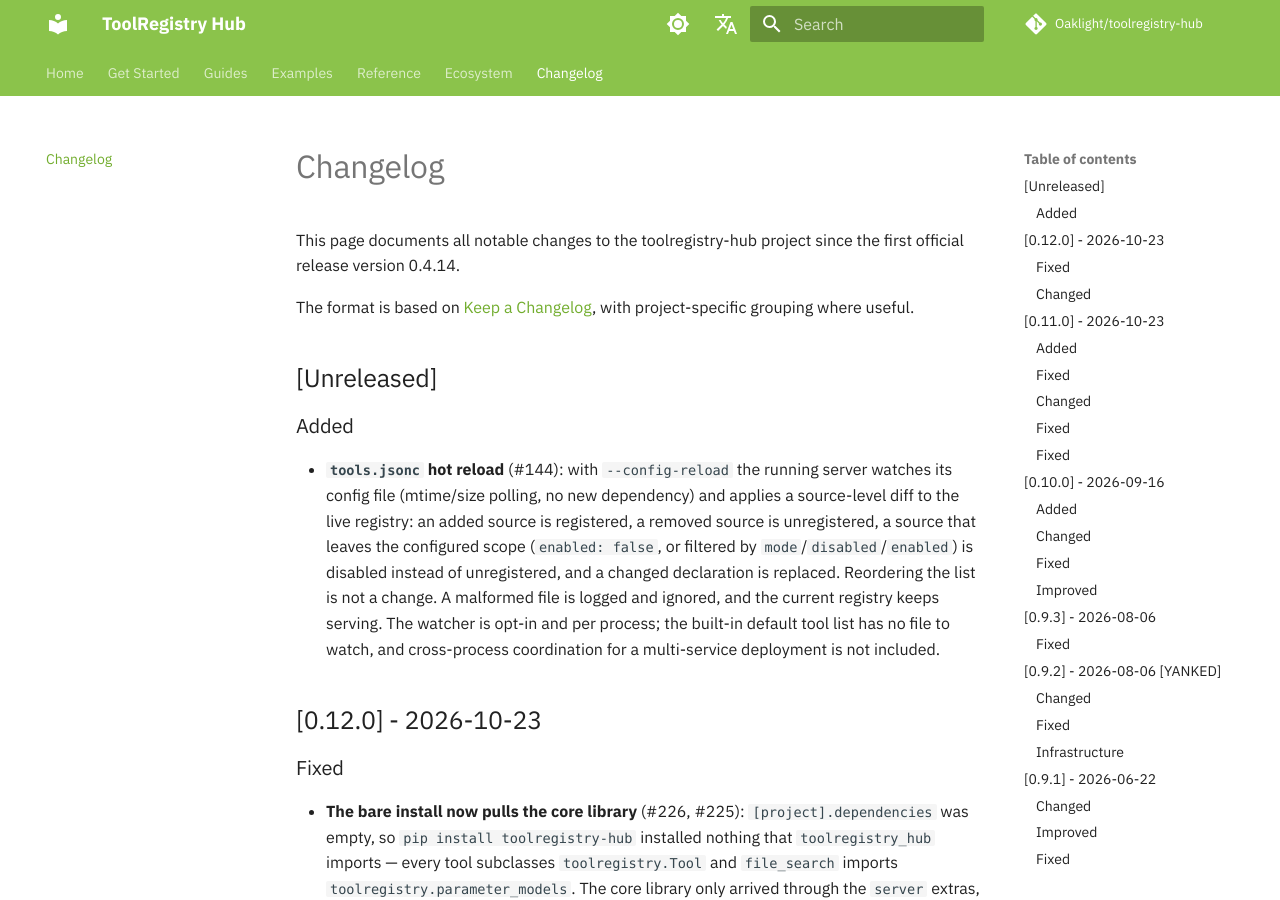
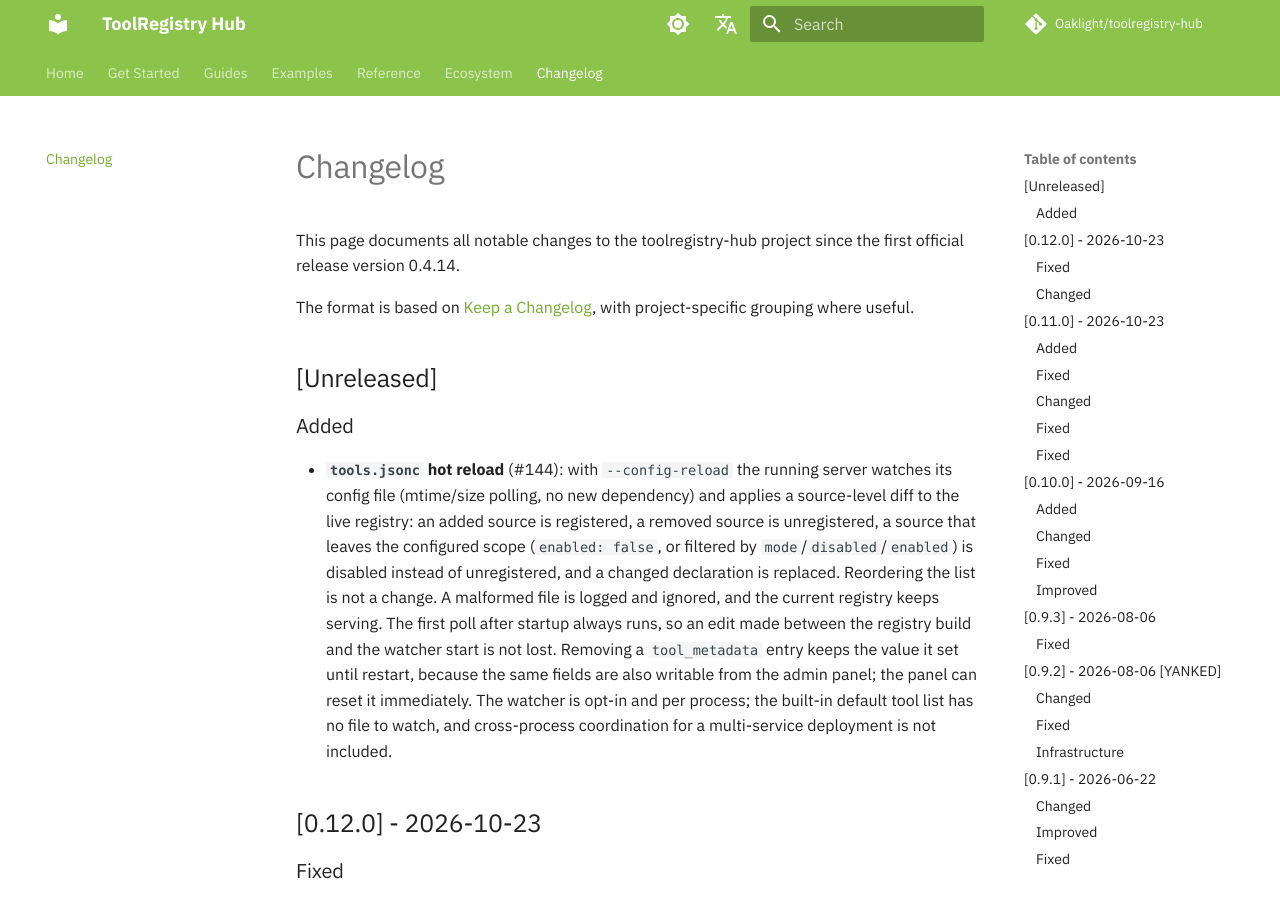
Before and after one commit to Oaklight/toolregistry-hub, an MkDocs documentation site: the page built from docs/changelog.md, in a window 1280 px wide and 900 px high. Built offline with MkDocs 1.6.1 and Material for MkDocs 9.7.7, drawn with Linux system fonts in a browser that asks for light colours; some web fonts are replaced; comment, search, counter and statistics services are not loaded.

Commit message:
docs: note the first poll and the tool_metadata limitation (#144)

```diff
--- a/docs/changelog.md
+++ b/docs/changelog.md
@@ -16,7 +16,7 @@ The format is based on [Keep a Changelog](https://keepachangelog.com/en/1.1.0/),
 
 ### Added
 
-- **`tools.jsonc` hot reload** (#144): with `--config-reload` the running server watches its config file (mtime/size polling, no new dependency) and applies a source-level diff to the live registry: an added source is registered, a removed source is unregistered, a source that leaves the configured scope (`enabled: false`, or filtered by `mode`/`disabled`/`enabled`) is disabled instead of unregistered, and a changed declaration is replaced. Reordering the list is not a change. A malformed file is logged and ignored, and the current registry keeps serving. The watcher is opt-in and per process; the built-in default tool list has no file to watch, and cross-process coordination for a multi-service deployment is not included.
+- **`tools.jsonc` hot reload** (#144): with `--config-reload` the running server watches its config file (mtime/size polling, no new dependency) and applies a source-level diff to the live registry: an added source is registered, a removed source is unregistered, a source that leaves the configured scope (`enabled: false`, or filtered by `mode`/`disabled`/`enabled`) is disabled instead of unregistered, and a changed declaration is replaced. Reordering the list is not a change. A malformed file is logged and ignored, and the current registry keeps serving. The first poll after startup always runs, so an edit made between the registry build and the watcher start is not lost. Removing a `tool_metadata` entry keeps the value it set until restart, because the same fields are also writable from the admin panel; the panel can reset it immediately. The watcher is opt-in and per process; the built-in default tool list has no file to watch, and cross-process coordination for a multi-service deployment is not included.
 
 ## [0.12.0] - 2026-10-23
 
```
